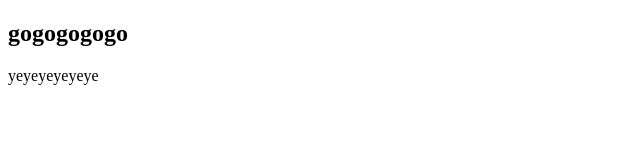
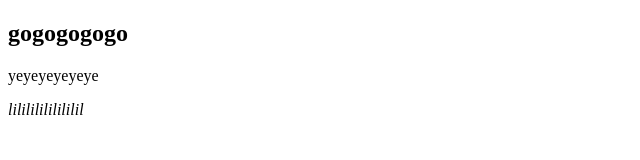
Before and after one commit to rbyxxx/learngit, a plain HTML site: page index.html in a window 1280 px wide. Shown: the whole page, without its empty margins (0-640 px from the left). Drawn offline with Linux system fonts and the light colour scheme.

Commit message:
999 hello

```diff
--- a/index.html
+++ b/index.html
@@ -7,5 +7,6 @@
 	<body>
 		<h2>gogogogogo</h2>
 		<p>yeyeyeyeyeye</p>
+		<i>lilililililililil</i>
 	</body>
 </html>
```
